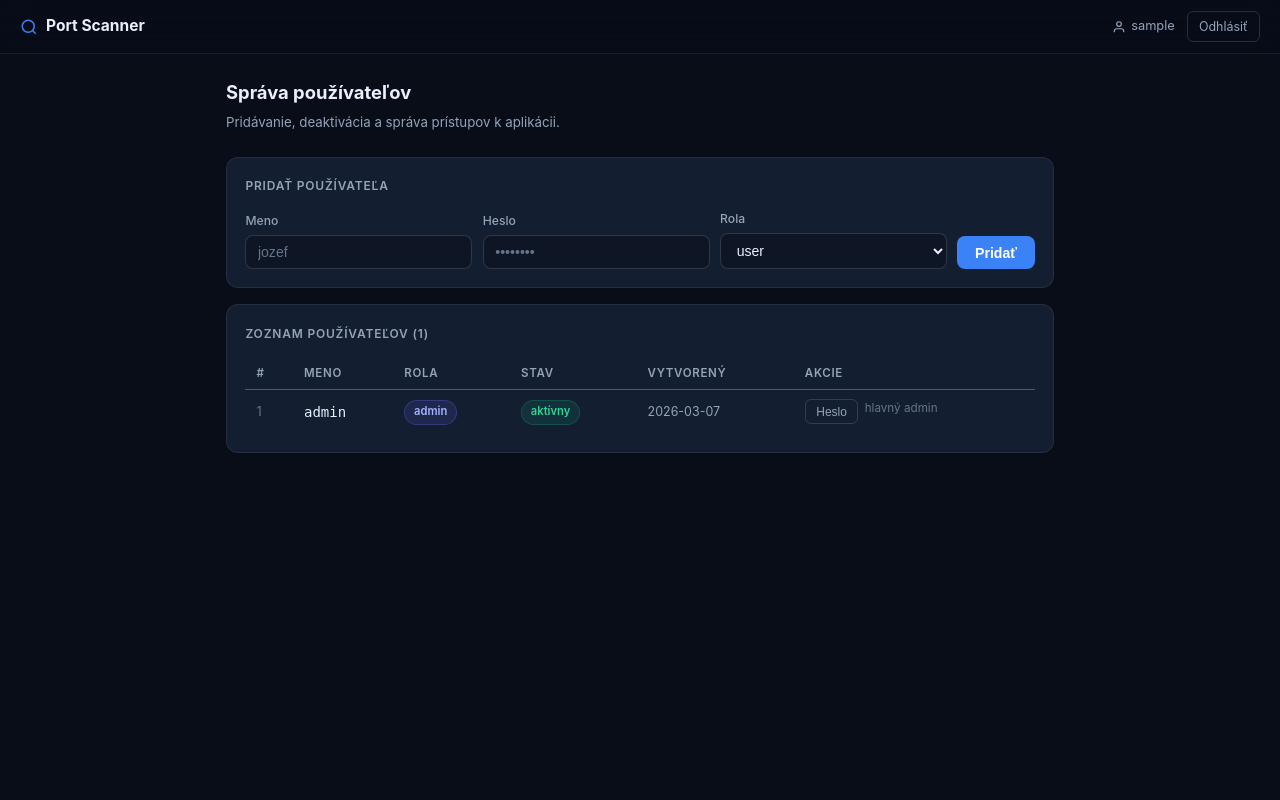
After one commit to Vandrak9/TestAI, a Flask app: page /admin/users in a window 1280 px wide. The commit adds this page. Run offline with Flask 3, Linux system fonts and the light colour scheme; the visitor is signed in with stand-in values (Sample User, id 1); data comes from the database, SQL or seed files in the repository.

Commit message:
feat: správa používateľov v DB – multi-user podpora (v0.2.1)
- Nová tabuľka `users` (username, password_hash, role, active)
- Login migrovaný z env premenných na DB-based autentifikáciu
- Roly: admin / user; dekorátor @admin_required
- Admin UI /admin/users: pridanie, zmazanie, aktivácia, zmena hesla
- Vlastná zmena hesla cez /profile/password
- Nav: odkaz "Používatelia" viditeľný len pre admina
- Flash správy v index.html aj users.html
- UDP sken ukladá výsledky do DB cez scan_id

Co-Authored-By: Claude Sonnet 4.6 <noreply@anthropic.com>

```diff
--- a/app.py
+++ b/app.py
@@ -95,6 +95,31 @@ def init_db():
                 enabled        INTEGER DEFAULT 1
             )
         """)
+        conn.execute("""
+            CREATE TABLE IF NOT EXISTS users (
+                id            INTEGER PRIMARY KEY AUTOINCREMENT,
+                username      TEXT NOT NULL UNIQUE,
+                password_hash TEXT NOT NULL,
+                role          TEXT NOT NULL DEFAULT 'user',
+                active        INTEGER NOT NULL DEFAULT 1,
+                created_at    TEXT NOT NULL
+            )
+        """)
+        # Migrácia: ak je tabuľka prázdna, vytvor admina z env premenných
+        count = conn.execute("SELECT COUNT(*) FROM users").fetchone()[0]
+        if count == 0:
+            admin_user = os.environ.get("APP_USERNAME", "admin")
+            env_hash = os.environ.get("APP_PASSWORD_HASH")
+            if env_hash:
+                admin_hash = env_hash
+            else:
+                admin_hash = hashlib.sha256(
+                    os.environ.get("APP_PASSWORD", "admin").encode()
+                ).hexdigest()
+            conn.execute(
+                "INSERT INTO users (username, password_hash, role, active, created_at) VALUES (?, ?, 'admin', 1, ?)",
+                (admin_user, admin_hash, datetime.now().isoformat()),
+            )
 
 
 def _get_ttl(ip: str):
@@ -695,16 +720,16 @@ def _scheduler_loop():
 init_db()
 threading.Thread(target=_scheduler_loop, daemon=True).start()
 
-# Prihlasovacie údaje z premenných prostredia
-APP_USERNAME = os.environ.get("APP_USERNAME", "admin")
-APP_PASSWORD_HASH = os.environ.get(
-    "APP_PASSWORD_HASH",
-    hashlib.sha256(os.environ.get("APP_PASSWORD", "admin").encode()).hexdigest(),
-)
+def hash_password(password: str) -> str:
+    return hashlib.sha256(password.encode()).hexdigest()
 
 
-def hash_password(password: str) -> str:
-    return hashlib.sha256(password.encode()).hexdigest()
+def get_user(username: str):
+    with sqlite3.connect(DB_PATH) as conn:
+        conn.row_factory = sqlite3.Row
+        return conn.execute(
+            "SELECT * FROM users WHERE username = ? AND active = 1", (username,)
+        ).fetchone()
 
 
 def login_required(f):
@@ -712,6 +737,18 @@ def login_required(f):
     def decorated(*args, **kwargs):
         if not session.get("logged_in"):
             return redirect(url_for("login", next=request.path))
+        return f(*args, **kwargs)
+    return decorated
+
+
+def admin_required(f):
+    @wraps(f)
+    def decorated(*args, **kwargs):
+        if not session.get("logged_in"):
+            return redirect(url_for("login", next=request.path))
+        if session.get("role") != "admin":
+            flash("Nemáte oprávnenie na túto stránku.", "error")
+            return redirect(url_for("index"))
         return f(*args, **kwargs)
     return decorated
 
@@ -728,10 +765,12 @@ def login():
         username = request.form.get("username", "").strip()
         password = request.form.get("password", "")
 
-        if username == APP_USERNAME and hash_password(password) == APP_PASSWORD_HASH:
+        user = get_user(username)
+        if user and user["password_hash"] == hash_password(password):
             session.permanent = True
             session["logged_in"] = True
-            session["username"] = username
+            session["username"] = user["username"]
+            session["role"] = user["role"]
             next_url = request.args.get("next", url_for("index"))
             return redirect(next_url)
         else:
@@ -744,6 +783,104 @@ def login():
 def logout():
     session.clear()
     return redirect(url_for("login"))
+
+
+# ── Admin: správa používateľov ─────────────────────────────────────────────────
+
+@app.route("/admin/users")
+@admin_required
+def admin_users():
+    with sqlite3.connect(DB_PATH) as conn:
+        conn.row_factory = sqlite3.Row
+        users = conn.execute(
+            "SELECT id, username, role, active, created_at FROM users ORDER BY id"
+        ).fetchall()
+    return render_template("users.html", users=users, current_user=session.get("username"))
+
+
+@app.route("/admin/users/add", methods=["POST"])
+@admin_required
+def admin_users_add():
+    username = request.form.get("username", "").strip()
+    password = request.form.get("password", "")
+    role = request.form.get("role", "user")
+    if not username or not password:
+        flash("Meno a heslo sú povinné.", "error")
+        return redirect(url_for("admin_users"))
+    if role not in ("admin", "user"):
+        role = "user"
+    try:
+        with sqlite3.connect(DB_PATH) as conn:
+            conn.execute(
+                "INSERT INTO users (username, password_hash, role, active, created_at) VALUES (?, ?, ?, 1, ?)",
+                (username, hash_password(password), role, datetime.now().isoformat()),
+            )
+        flash(f"Používateľ '{username}' bol vytvorený.", "ok")
+    except sqlite3.IntegrityError:
+        flash(f"Používateľ '{username}' už existuje.", "error")
+    return redirect(url_for("admin_users"))
+
+
+@app.route("/admin/users/<int:uid>/delete", methods=["POST"])
+@admin_required
+def admin_users_delete(uid):
+    if uid == 1:
+        flash("Prvého admina nemožno zmazať.", "error")
+        return redirect(url_for("admin_users"))
+    with sqlite3.connect(DB_PATH) as conn:
+        row = conn.execute("SELECT username FROM users WHERE id = ?", (uid,)).fetchone()
+        if row:
+            conn.execute("DELETE FROM users WHERE id = ?", (uid,))
+            flash(f"Používateľ '{row[0]}' bol zmazaný.", "ok")
+    return redirect(url_for("admin_users"))
+
+
+@app.route("/admin/users/<int:uid>/toggle", methods=["POST"])
+@admin_required
+def admin_users_toggle(uid):
+    if uid == 1:
+        flash("Prvého admina nemožno deaktivovať.", "error")
+        return redirect(url_for("admin_users"))
+    with sqlite3.connect(DB_PATH) as conn:
+        conn.execute("UPDATE users SET active = 1 - active WHERE id = ?", (uid,))
+    return redirect(url_for("admin_users"))
+
+
+@app.route("/admin/users/<int:uid>/password", methods=["POST"])
+@admin_required
+def admin_users_password(uid):
+    password = request.form.get("password", "")
+    if not password:
+        flash("Heslo nesmie byť prázdne.", "error")
+        return redirect(url_for("admin_users"))
+    with sqlite3.connect(DB_PATH) as conn:
+        conn.execute("UPDATE users SET password_hash = ? WHERE id = ?", (hash_password(password), uid))
+    flash("Heslo bolo zmenené.", "ok")
+    return redirect(url_for("admin_users"))
+
+
+@app.route("/profile/password", methods=["POST"])
+@login_required
+def profile_change_password():
+    current = request.form.get("current_password", "")
+    new_pw = request.form.get("new_password", "")
+    if not new_pw:
+        flash("Nové heslo nesmie byť prázdne.", "error")
+        return redirect(url_for("index"))
+    with sqlite3.connect(DB_PATH) as conn:
+        row = conn.execute(
+            "SELECT password_hash FROM users WHERE username = ?", (session["username"],)
+        ).fetchone()
+    if not row or row[0] != hash_password(current):
+        flash("Aktuálne heslo je nesprávne.", "error")
+        return redirect(url_for("index"))
+    with sqlite3.connect(DB_PATH) as conn:
+        conn.execute(
+            "UPDATE users SET password_hash = ? WHERE username = ?",
+            (hash_password(new_pw), session["username"]),
+        )
+    flash("Heslo bolo úspešne zmenené.", "ok")
+    return redirect(url_for("index"))
 
 
 @app.route("/api/myip")
@@ -1129,6 +1266,7 @@ def geowhois_api(target):
 def scan_udp_route():
     """SSE: UDP sken pre zadaný host."""
     host = request.args.get("host", "").strip()
+    scan_id = request.args.get("scan_id", type=int)
     if not host:
         return Response("Chyba: host je povinný", status=400)
 
@@ -1143,6 +1281,14 @@ def scan_udp_route():
         yield send("udp_start", {"host": host, "ip": ip, "count": len(_UDP_DEFAULT_PORTS)})
         results = scan_udp(ip, _UDP_DEFAULT_PORTS)
         open_ports = [r for r in results if r["state"] in ("open", "open|filtered")]
+        # Ulož do DB ak máme scan_id
+        if scan_id:
+            try:
+                with sqlite3.connect(DB_PATH) as conn:
+                    conn.execute("UPDATE scans SET udp_ports=? WHERE id=?",
+                                 (json.dumps(results, ensure_ascii=False), scan_id))
+            except Exception:
+                pass
         yield send("udp_done", {
             "host": host, "ip": ip,
             "results": results,
@@ -1309,5 +1455,5 @@ if __name__ == "__main__":
     port = int(os.environ.get("PORT", 5000))
     debug = os.environ.get("DEBUG", "false").lower() == "true"
     print(f"[*] Spúšťam web server na http://0.0.0.0:{port}")
-    print(f"[*] Prihlásenie: {APP_USERNAME} / (nastavené cez APP_PASSWORD)")
+    print(f"[*] Prihlásenie: spravuj používateľov na /admin/users")
     app.run(host="0.0.0.0", port=port, debug=debug, threaded=True)
--- /dev/null
+++ b/templates/users.html
@@ -0,0 +1,245 @@
+<!DOCTYPE html>
+<html lang="sk">
+<head>
+  <meta charset="UTF-8"/>
+  <meta name="viewport" content="width=device-width, initial-scale=1.0"/>
+  <title>Správa používateľov · Port Scanner</title>
+  <style>
+    *,*::before,*::after{box-sizing:border-box;margin:0;padding:0}
+    :root{
+      --bg:#080d18;--bg2:#0e1524;--surface:#111827;--card:#131e30;
+      --border:rgba(255,255,255,.07);--border2:rgba(255,255,255,.14);
+      --accent:#3b82f6;--accent2:#2563eb;--green:#10b981;--red:#ef4444;
+      --yellow:#f59e0b;--text:#e8f0fe;--muted:#64748b;--muted2:#94a3b8;
+      --radius:12px;--rsm:8px;
+    }
+    body{background:var(--bg);color:var(--text);font-family:-apple-system,BlinkMacSystemFont,'Segoe UI',system-ui,sans-serif;min-height:100vh;line-height:1.6}
+
+    nav{position:sticky;top:0;z-index:100;background:rgba(8,13,24,.92);backdrop-filter:blur(14px);border-bottom:1px solid var(--border);display:flex;align-items:center;justify-content:space-between;padding:.7rem 1.25rem}
+    .nav-brand{font-weight:700;font-size:.97rem;display:flex;align-items:center;gap:.5rem;text-decoration:none;color:var(--text)}
+    .nav-brand svg{width:18px;height:18px;color:var(--accent)}
+    .nav-right{display:flex;align-items:center;gap:.75rem}
+    .nav-user{color:var(--muted2);font-size:.8rem;display:flex;align-items:center;gap:.35rem}
+    .nav-user svg{width:14px;height:14px}
+    .btn-logout{font-size:.78rem;color:var(--muted2);border:1px solid var(--border2);border-radius:6px;padding:.28rem .7rem;text-decoration:none;transition:all .15s}
+    .btn-logout:hover{color:var(--text);border-color:var(--muted2)}
+
+    .wrap{max-width:860px;margin:0 auto;padding:1.5rem 1rem 5rem}
+
+    h1{font-size:1.15rem;font-weight:700;margin-bottom:.25rem}
+    .sub{color:var(--muted2);font-size:.83rem;margin-bottom:1.5rem}
+
+    /* Flash správy */
+    .flash{border-radius:var(--rsm);padding:.6rem .95rem;font-size:.84rem;margin-bottom:1rem;display:flex;align-items:center;gap:.5rem}
+    .flash.ok{background:rgba(16,185,129,.1);border:1px solid rgba(16,185,129,.25);color:#34d399}
+    .flash.error{background:rgba(239,68,68,.08);border:1px solid rgba(239,68,68,.25);color:#f87171}
+    .flash svg{width:14px;height:14px;flex-shrink:0}
+
+    .card{background:var(--card);border:1px solid var(--border);border-radius:var(--radius);padding:1.15rem;margin-bottom:1rem}
+    .card-title{font-size:.75rem;font-weight:600;color:var(--muted2);text-transform:uppercase;letter-spacing:.8px;margin-bottom:.85rem}
+
+    /* Tabuľka */
+    .tbl-wrap{overflow-x:auto}
+    table{width:100%;border-collapse:collapse;font-size:.875rem}
+    thead th{text-align:left;color:var(--muted2);font-size:.72rem;font-weight:600;text-transform:uppercase;letter-spacing:.7px;padding:.45rem .7rem;border-bottom:1px solid var(--border2)}
+    tbody tr{border-bottom:1px solid var(--border)}
+    tbody tr:last-child{border-bottom:none}
+    tbody td{padding:.55rem .7rem;vertical-align:middle}
+
+    .badge{display:inline-flex;align-items:center;font-size:.7rem;font-weight:600;padding:.15rem .55rem;border-radius:99px}
+    .badge-admin{background:rgba(99,102,241,.15);color:#a5b4fc;border:1px solid rgba(99,102,241,.3)}
+    .badge-user{background:rgba(100,116,139,.12);color:var(--muted2);border:1px solid var(--border2)}
+    .badge-active{background:rgba(16,185,129,.12);color:#34d399;border:1px solid rgba(16,185,129,.25)}
+    .badge-inactive{background:rgba(239,68,68,.1);color:#f87171;border:1px solid rgba(239,68,68,.25)}
+
+    .actions{display:flex;gap:.4rem;flex-wrap:wrap}
+    .btn{font-size:.75rem;font-weight:500;padding:.28rem .65rem;border-radius:6px;border:1px solid var(--border2);cursor:pointer;background:transparent;color:var(--muted2);transition:all .15s;white-space:nowrap}
+    .btn:hover{color:var(--text);border-color:var(--muted2)}
+    .btn-red{border-color:rgba(239,68,68,.35);color:#f87171}
+    .btn-red:hover{background:rgba(239,68,68,.1);border-color:var(--red)}
+    .btn-green{border-color:rgba(16,185,129,.35);color:#34d399}
+    .btn-green:hover{background:rgba(16,185,129,.1);border-color:var(--green)}
+
+    /* Formulár pridania */
+    .fgrid{display:grid;grid-template-columns:1fr 1fr 1fr auto;gap:.65rem;align-items:end}
+    @media(max-width:640px){.fgrid{grid-template-columns:1fr 1fr}}
+    label{display:block;font-size:.76rem;color:var(--muted2);font-weight:500;margin-bottom:.28rem}
+    input,select{width:100%;background:var(--bg2);border:1px solid var(--border2);border-radius:var(--rsm);color:var(--text);padding:.5rem .72rem;font-size:.88rem;transition:border-color .15s,box-shadow .15s}
+    input:focus,select:focus{outline:none;border-color:var(--accent);box-shadow:0 0 0 3px rgba(59,130,246,.14)}
+    select option{background:var(--surface)}
+    input::placeholder{color:var(--muted)}
+
+    .btn-primary{background:var(--accent);border:none;border-radius:var(--rsm);color:#fff;font-size:.88rem;font-weight:600;padding:.52rem 1.1rem;cursor:pointer;transition:background .15s;white-space:nowrap}
+    .btn-primary:hover{background:var(--accent2)}
+
+    /* Modal na zmenu hesla */
+    .modal-bg{display:none;position:fixed;inset:0;background:rgba(0,0,0,.6);z-index:200;align-items:center;justify-content:center}
+    .modal-bg.open{display:flex}
+    .modal{background:var(--card);border:1px solid var(--border2);border-radius:var(--radius);padding:1.5rem;width:100%;max-width:340px;box-shadow:0 25px 50px rgba(0,0,0,.5)}
+    .modal h3{font-size:.97rem;font-weight:600;margin-bottom:1rem}
+    .modal label{margin-top:.6rem}
+    .modal-actions{display:flex;gap:.5rem;margin-top:1rem}
+    .btn-cancel{flex:1;background:transparent;border:1px solid var(--border2);border-radius:var(--rsm);color:var(--muted2);font-size:.88rem;padding:.5rem;cursor:pointer;transition:all .15s}
+    .btn-cancel:hover{color:var(--text);border-color:var(--muted2)}
+    .modal .btn-primary{flex:1}
+  </style>
+</head>
+<body>
+
+<nav>
+  <a href="/" class="nav-brand">
+    <svg viewBox="0 0 24 24" fill="none" stroke="currentColor" stroke-width="2"><circle cx="11" cy="11" r="8"/><path d="m21 21-4.35-4.35"/></svg>
+    Port Scanner
+  </a>
+  <div class="nav-right">
+    <div class="nav-user">
+      <svg viewBox="0 0 24 24" fill="none" stroke="currentColor" stroke-width="2"><path d="M20 21v-2a4 4 0 0 0-4-4H8a4 4 0 0 0-4 4v2"/><circle cx="12" cy="7" r="4"/></svg>
+      {{ current_user }}
+    </div>
+    <a href="/logout" class="btn-logout">Odhlásiť</a>
+  </div>
+</nav>
+
+<div class="wrap">
+  <h1>Správa používateľov</h1>
+  <p class="sub">Pridávanie, deaktivácia a správa prístupov k aplikácii.</p>
+
+  {% with messages = get_flashed_messages(with_categories=true) %}
+    {% for cat, msg in messages %}
+      <div class="flash {{ cat }}">
+        {% if cat == 'ok' %}
+          <svg viewBox="0 0 24 24" fill="none" stroke="currentColor" stroke-width="2"><polyline points="20 6 9 17 4 12"/></svg>
+        {% else %}
+          <svg viewBox="0 0 24 24" fill="none" stroke="currentColor" stroke-width="2"><circle cx="12" cy="12" r="10"/><line x1="12" y1="8" x2="12" y2="12"/><line x1="12" y1="16" x2="12.01" y2="16"/></svg>
+        {% endif %}
+        {{ msg }}
+      </div>
+    {% endfor %}
+  {% endwith %}
+
+  <!-- Pridanie používateľa -->
+  <div class="card">
+    <div class="card-title">Pridať používateľa</div>
+    <form method="POST" action="/admin/users/add">
+      <div class="fgrid">
+        <div>
+          <label for="new-username">Meno</label>
+          <input type="text" id="new-username" name="username" placeholder="jozef" required autocomplete="off"/>
+        </div>
+        <div>
+          <label for="new-password">Heslo</label>
+          <input type="password" id="new-password" name="password" placeholder="••••••••" required autocomplete="new-password"/>
+        </div>
+        <div>
+          <label for="new-role">Rola</label>
+          <select id="new-role" name="role">
+            <option value="user">user</option>
+            <option value="admin">admin</option>
+          </select>
+        </div>
+        <div>
+          <button type="submit" class="btn-primary">Pridať</button>
+        </div>
+      </div>
+    </form>
+  </div>
+
+  <!-- Zoznam používateľov -->
+  <div class="card">
+    <div class="card-title">Zoznam používateľov ({{ users|length }})</div>
+    <div class="tbl-wrap">
+      <table>
+        <thead>
+          <tr>
+            <th>#</th>
+            <th>Meno</th>
+            <th>Rola</th>
+            <th>Stav</th>
+            <th>Vytvorený</th>
+            <th>Akcie</th>
+          </tr>
+        </thead>
+        <tbody>
+          {% for u in users %}
+          <tr>
+            <td style="color:var(--muted);font-size:.8rem">{{ u.id }}</td>
+            <td style="font-weight:500;font-family:monospace">{{ u.username }}</td>
+            <td>
+              {% if u.role == 'admin' %}
+                <span class="badge badge-admin">admin</span>
+              {% else %}
+                <span class="badge badge-user">user</span>
+              {% endif %}
+            </td>
+            <td>
+              {% if u.active %}
+                <span class="badge badge-active">aktívny</span>
+              {% else %}
+                <span class="badge badge-inactive">neaktívny</span>
+              {% endif %}
+            </td>
+            <td style="color:var(--muted2);font-size:.78rem">{{ u.created_at[:10] }}</td>
+            <td>
+              <div class="actions">
+                <!-- Zmena hesla -->
+                <button class="btn" onclick="openPwModal({{ u.id }}, '{{ u.username }}')">Heslo</button>
+
+                {% if u.id != 1 %}
+                  <!-- Aktivácia / deaktivácia -->
+                  <form method="POST" action="/admin/users/{{ u.id }}/toggle" style="display:inline">
+                    {% if u.active %}
+                      <button type="submit" class="btn">Deaktivovať</button>
+                    {% else %}
+                      <button type="submit" class="btn btn-green">Aktivovať</button>
+                    {% endif %}
+                  </form>
+
+                  <!-- Zmazanie -->
+                  <form method="POST" action="/admin/users/{{ u.id }}/delete" style="display:inline"
+                        onsubmit="return confirm('Naozaj zmazať používateľa {{ u.username }}?')">
+                    <button type="submit" class="btn btn-red">Zmazať</button>
+                  </form>
+                {% else %}
+                  <span style="font-size:.73rem;color:var(--muted)">hlavný admin</span>
+                {% endif %}
+              </div>
+            </td>
+          </tr>
+          {% endfor %}
+        </tbody>
+      </table>
+    </div>
+  </div>
+</div>
+
+<!-- Modal: zmena hesla -->
+<div class="modal-bg" id="pwModal" onclick="if(event.target===this)closePwModal()">
+  <div class="modal">
+    <h3>Zmena hesla — <span id="pwModalUser"></span></h3>
+    <form method="POST" id="pwForm">
+      <label for="pw-new">Nové heslo</label>
+      <input type="password" id="pw-new" name="password" placeholder="••••••••" required autocomplete="new-password"/>
+      <div class="modal-actions">
+        <button type="button" class="btn-cancel" onclick="closePwModal()">Zrušiť</button>
+        <button type="submit" class="btn-primary">Uložiť</button>
+      </div>
+    </form>
+  </div>
+</div>
+
+<script>
+function openPwModal(uid, username){
+  document.getElementById('pwModalUser').textContent = username;
+  document.getElementById('pwForm').action = '/admin/users/' + uid + '/password';
+  document.getElementById('pw-new').value = '';
+  document.getElementById('pwModal').classList.add('open');
+  setTimeout(()=>document.getElementById('pw-new').focus(), 50);
+}
+function closePwModal(){
+  document.getElementById('pwModal').classList.remove('open');
+}
+document.addEventListener('keydown', e=>{ if(e.key==='Escape') closePwModal(); });
+</script>
+
+</body>
+</html>
```
Also changed, not shown: templates/index.html (+81 -11 lines).
